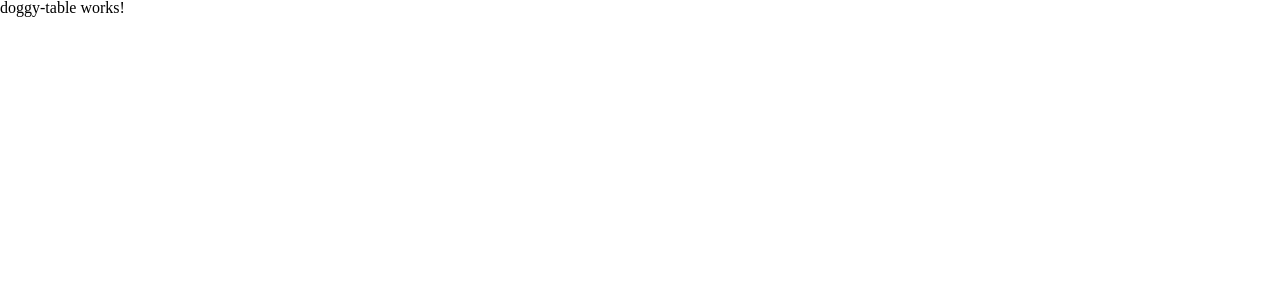
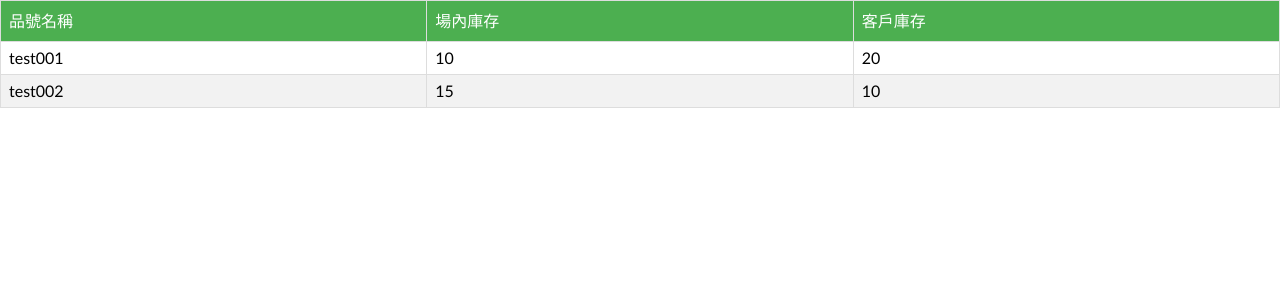
Before and after one commit to ShawnTseng/ngx-datatable, an Angular app: page / in a window 1280 px wide. Shown: the top 300 px of the page. Built offline with nearby package versions, Linux system fonts and the light colour scheme.

Commit message:
基本資料表功能建立(columns, rows)

```diff
--- a/src/app/app.component.html
+++ b/src/app/app.component.html
@@ -1 +1 @@
-<app-doggy-table></app-doggy-table>
+<app-doggy-table [columns]="columns" [rows]="rows"></app-doggy-table>
--- a/src/app/app.component.ts
+++ b/src/app/app.component.ts
@@ -1,8 +1,29 @@
 import { Component } from '@angular/core';
+import { Column } from './doggy-table/column';
 
 @Component({
   selector: 'app-root',
   templateUrl: './app.component.html',
   styleUrls: ['./app.component.scss']
 })
-export class AppComponent { }
+export class AppComponent {
+  columns: Column[];
+
+  rows: Array<any>;
+
+  constructor() {
+    this.initialTestData();
+  }
+
+  /** 測試資料 */
+  initialTestData() {
+    this.columns = [];
+    this.columns.push({ id: 'name', title: '品號名稱' });
+    this.columns.push({ id: 'inventory-inside', title: '場內庫存' });
+    this.columns.push({ id: 'inventory-client', title: '客戶庫存' });
+
+    this.rows = [];
+    this.rows.push(['test001', 10, 20]);
+    this.rows.push(['test002', 15, 10]);
+  }
+}
--- /dev/null
+++ b/src/app/doggy-table/column.ts
@@ -0,0 +1,8 @@
+/** 資料表欄位 */
+export class Column {
+    /** 欄位代號 */
+    id: string;
+
+    /** 欄位標題 */
+    title: string;
+}
--- a/src/app/doggy-table/doggy-table.component.html
+++ b/src/app/doggy-table/doggy-table.component.html
@@ -1,3 +1,13 @@
-<p>
-  doggy-table works!
-</p>
+<table id="doggy-table">
+  <thead>
+    <tr>
+      <th *ngFor="let column of columns">{{column.title}}</th>
+    </tr>
+  </thead>
+
+  <tbody>
+    <tr *ngFor="let row of rows">
+      <td *ngFor="let cell of row">{{cell}}</td>
+    </tr>
+  </tbody>
+</table>
--- a/src/app/doggy-table/doggy-table.component.scss
+++ b/src/app/doggy-table/doggy-table.component.scss
@@ -0,0 +1,38 @@
+//colors
+$color_alto_approx: #ddd;
+$concrete: #f2f2f2;
+$color_apple_approx: #4caf50;
+$white: white;
+
+//fonts
+$font_0: Trebuchet MS;
+$font_1: Arial;
+$font_2: Helvetica;
+$font_3: sans-serif;
+
+#doggy-table {
+	font-family: $font_0, $font_1, $font_2, $font_3;
+	border-collapse: collapse;
+	width: 100%;
+	td {
+		border: 1px solid $color_alto_approx;
+		padding: 8px;
+	}
+	th {
+		border: 1px solid $color_alto_approx;
+		padding: 8px;
+		padding-top: 12px;
+		padding-bottom: 12px;
+		text-align: left;
+		background-color: $color_apple_approx;
+		color: $white;
+	}
+	tr {
+		&:nth-child(even) {
+			background-color: $concrete;
+		}
+		&:hover {
+			background-color: $color_alto_approx;
+		}
+	}
+}
--- a/src/app/doggy-table/doggy-table.component.ts
+++ b/src/app/doggy-table/doggy-table.component.ts
@@ -1,15 +1,36 @@
-import { Component, OnInit } from '@angular/core';
+import { Component, Input } from '@angular/core';
+import { Column } from './column';
 
 @Component({
   selector: 'app-doggy-table',
   templateUrl: './doggy-table.component.html',
   styleUrls: ['./doggy-table.component.scss']
 })
-export class DoggyTableComponent implements OnInit {
 
-  constructor() { }
-
-  ngOnInit() {
+export class DoggyTableComponent {
+  @Input()
+  set columns(val: Column[]) {
+    if (val) {
+      this._columns = val;
+    }
   }
 
+  get columns() {
+    return this._columns;
+  }
+
+  @Input()
+  set rows(val: Array<any>) {
+    if (val) {
+      this._rows = val;
+    }
+  }
+
+  get rows() {
+    return this._rows;
+  }
+
+  private _columns: Column[] = [];
+
+  private _rows: Array<any>;
 }
```
